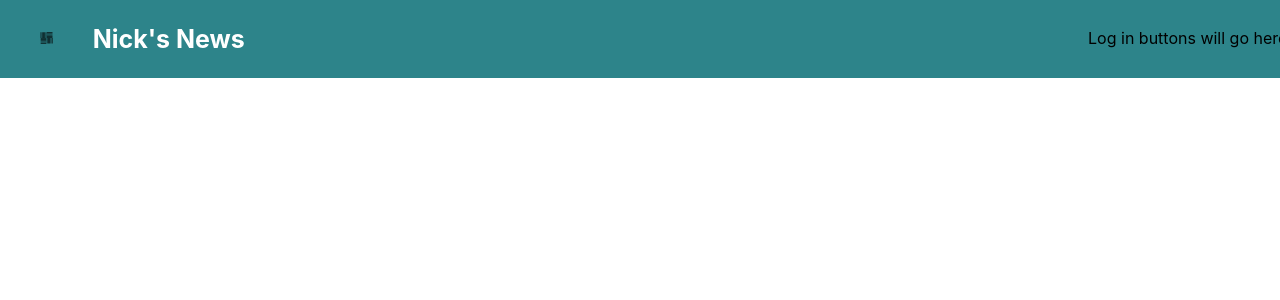
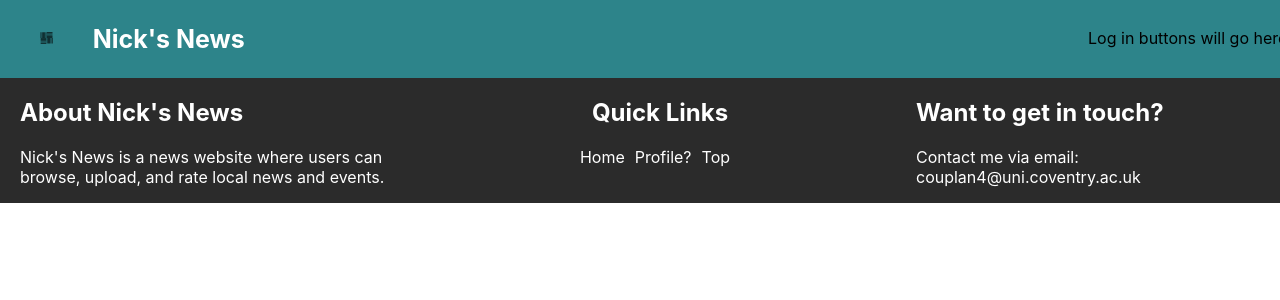
Before and after one commit to Nick-Coupland/news-website-temp, a React (Create React App) app in the folder local-news-website/: page / in a window 1280 px wide. Shown: the top 300 px of the page. Built offline with nearby package versions, Linux system fonts and the light colour scheme.

Commit message:
Add footer to website

```diff
--- a/local-news-website/src/App.js
+++ b/local-news-website/src/App.js
@@ -2,6 +2,7 @@ import React, { Component } from 'react';
 import './App.css';
 
 import Header from './components/header/Header';
+import Footer from './components/footer/Footer';
 
 import logo from './img/logo.svg';
 
@@ -11,6 +12,7 @@ class App extends Component {
     return (
       <div>
         <Header logo={logo}/>
+        <Footer/>
       </div>
     );
   }
--- /dev/null
+++ b/local-news-website/src/components/footer/Footer.css
@@ -0,0 +1,41 @@
+.footer {
+    position: absolute;
+    width: 100%;
+    background-color: #2b2b2b;
+    color: white;
+    padding: 0 20px;
+}
+
+.footer .left {
+    float: left;
+    width: 30%;
+}
+
+.footer .right {
+    float: right;
+    width: 30%;
+}
+
+.footer .center {
+    margin: auto;
+    text-align: center;
+    /* width: 100%; */
+}
+
+.footer a {
+    text-decoration: none;
+    color: white;
+}
+
+.footer a:hover {
+    /* color: #96BDC6; */
+}
+
+.footer ul {
+    list-style-type: none;
+}
+
+.footer li {
+    display: inline;
+    padding-right: 10px;
+}
--- /dev/null
+++ b/local-news-website/src/components/footer/Footer.js
@@ -0,0 +1,31 @@
+import React, { Component } from 'react';
+import './Footer.css';
+
+class Footer extends Component {
+    render() {
+        return (
+            <div className="footer">
+                <div className="left">
+                    <h2>About Nick's News</h2>
+                    <p>Nick's News is a news website where users can browse, upload, and rate local news and events.</p>
+                </div>
+
+                <div className="right">
+                    <h2>Want to get in touch?</h2>
+                    <p>Contact me via email: couplan4@uni.coventry.ac.uk</p>
+                </div>
+
+                <div className="center">
+                    <h2>Quick Links</h2>
+                    <ul>
+                        <li><a href="#default">Home</a></li>
+                        <li><a href="#default">Profile?</a></li>
+                        <li><a href="#default">Top</a></li>
+                    </ul>
+                </div>
+            </div>
+        );
+    }
+}
+
+export default Footer;
```
